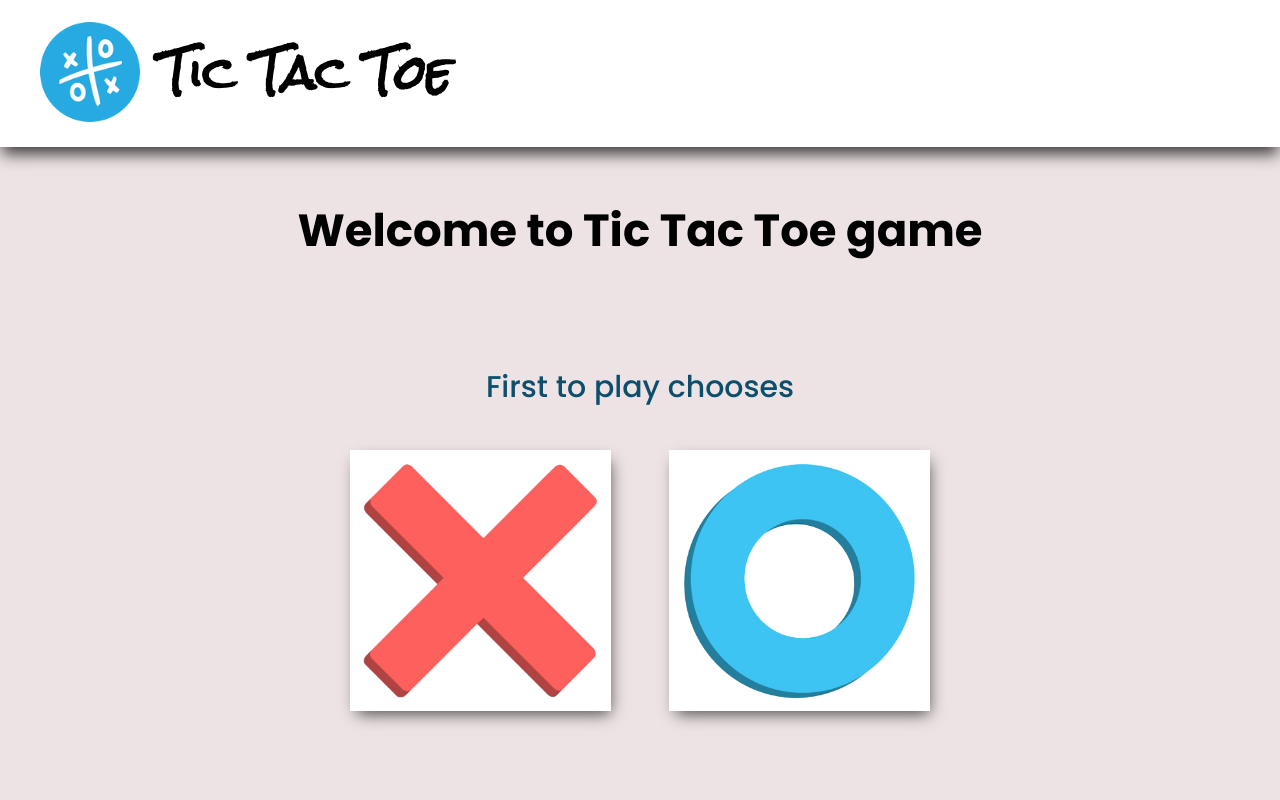
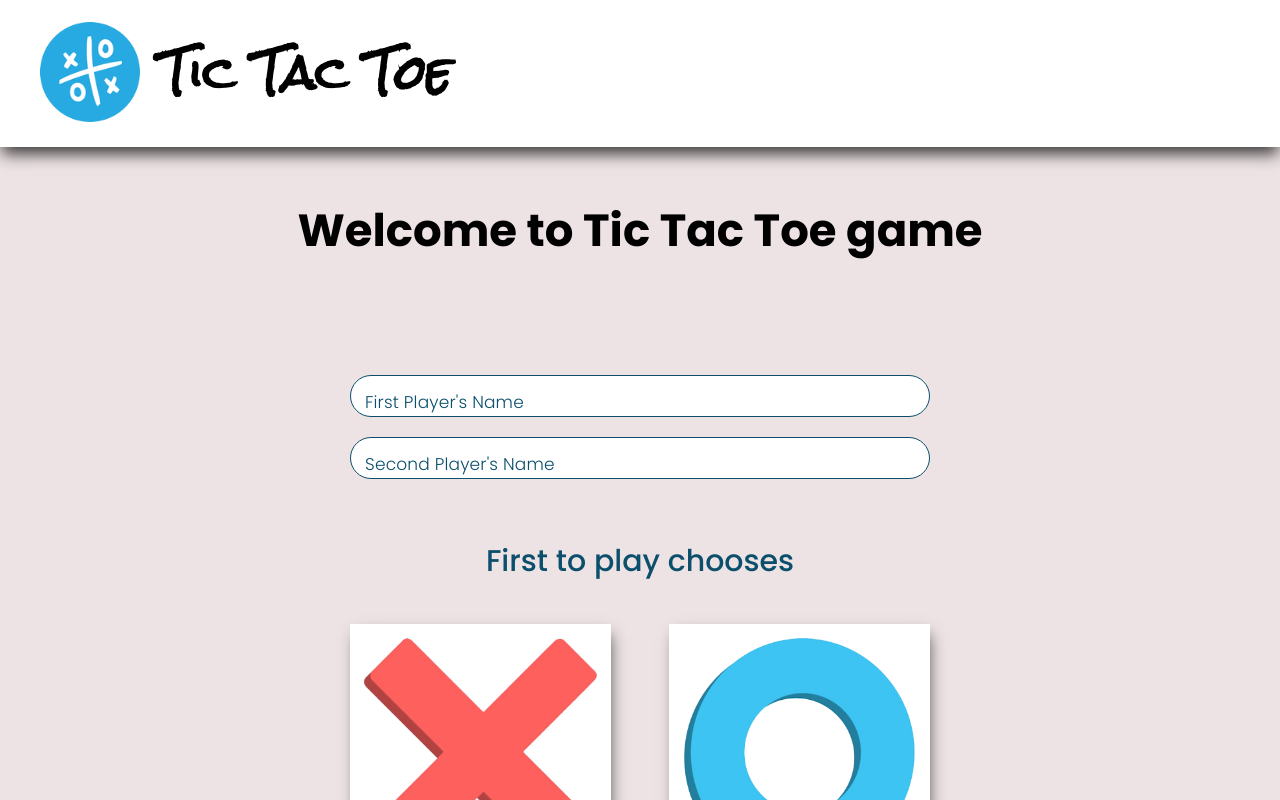
Before and after one commit to barbaravasic/tic-tac-toe, a React (Create React App) app: page /play-game in a window 1280 px wide. Shown: the top 800 px of the page. Built offline with nearby package versions, Linux system fonts and the light colour scheme.

Commit message:
Add inputs

```diff
--- a/src/view/pages/Homepage.jsx
+++ b/src/view/pages/Homepage.jsx
@@ -1,5 +1,5 @@
 import React, { useContext } from 'react';
-import {Link} from 'react-router-dom'
+import { Link } from 'react-router-dom'
 import { AppContext } from '../_context/AppContext';
 
 const Homepage = () => {
@@ -20,6 +20,16 @@ const Homepage = () => {
     return (
         <div className="homepage">
             <h2 className="title">Welcome to Tic Tac Toe game</h2>
+            <div className="insert-names">
+                <div class="insert-name">
+                    <input type="text" required />
+                    <label>First Player's Name</label>
+                </div>
+                <div class="insert-name">
+                    <input type="text" required />
+                    <label>Second Player's Name</label>
+                </div>
+            </div>
             <h3 className="subtitle">First to play chooses</h3>
             <div className="sign-container">
                 <div className="sign" id="sign-x" onClick={onSetSign}>
--- a/src/view/styles/homepage.scss
+++ b/src/view/styles/homepage.scss
@@ -1,4 +1,76 @@
+.transition {
+    transition: all 0.25s cubic-bezier(.53, .01, .35, 1.5);
+}
+
 .homepage {
+    .insert-names {
+        width: 50%;
+        margin: 0 auto;
+        margin-bottom: 50px;
+        .insert-name {
+            position: relative;
+            padding: 10px 0;
+
+            label {
+                @extend .transition;
+                transform-origin: left center;
+                color: $darkBlue;
+                font-weight: 300;
+                letter-spacing: 0.01em;
+                font-size: 17px;
+                box-sizing: border-box;
+                padding: 10px 15px;
+                display: block;
+                position: absolute;
+                top: calc(50% - 17px);
+                left: 0;
+                z-index: 2;
+                pointer-events: none;
+            }
+
+            input[type="text"] {
+                @extend .transition;
+                background-color: none;
+                border: 1px solid $darkBlue;
+                font-size: 17px;
+                width: 100%;
+                display: block;
+                box-sizing: border-box;
+                padding: 10px 15px;
+                border-radius: 60px;
+                color: $darkBlue;
+                letter-spacing: 0.01em;
+                position: relative;
+                z-index: 1;
+
+                &:focus {
+                    outline: none;
+                    background: $darkBlue;
+                    color: white;
+                    margin-top: 30px;
+                }
+
+                &:valid {
+                    margin-top: 30px;
+                }
+
+                &:focus~label {
+                    transform: translate(0, -35px);
+                }
+
+                &:valid~label {
+                    text-transform: uppercase;
+                    font-style: italic;
+                    transform: translate(5px, -35px) scale(0.8);
+                }
+            }
+        }
+
+        @media all and (max-width: 767px) {
+            width: 90%;
+        }
+    }
+
     .sign-container {
         display: flex;
         width: 50%;
```
